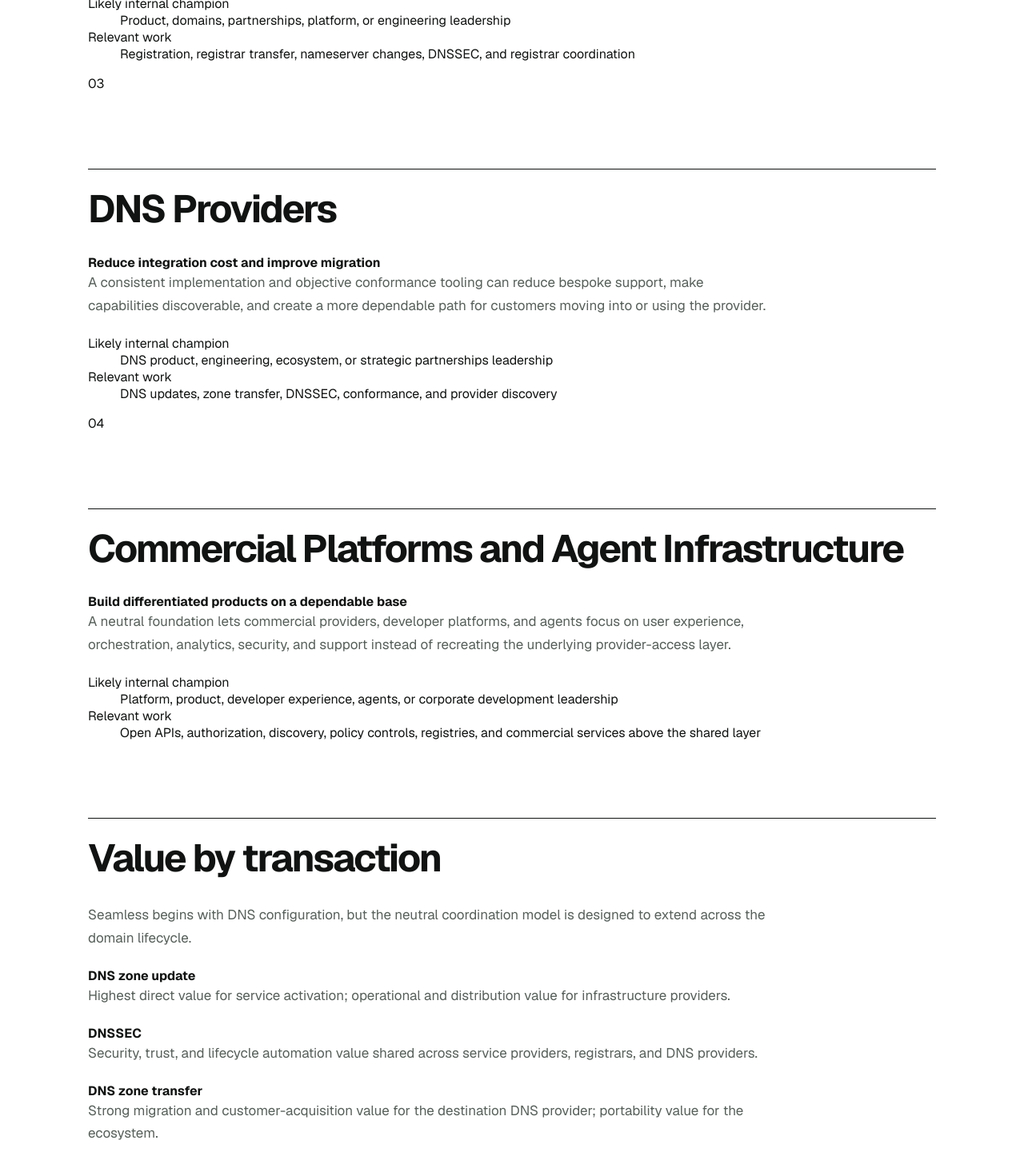
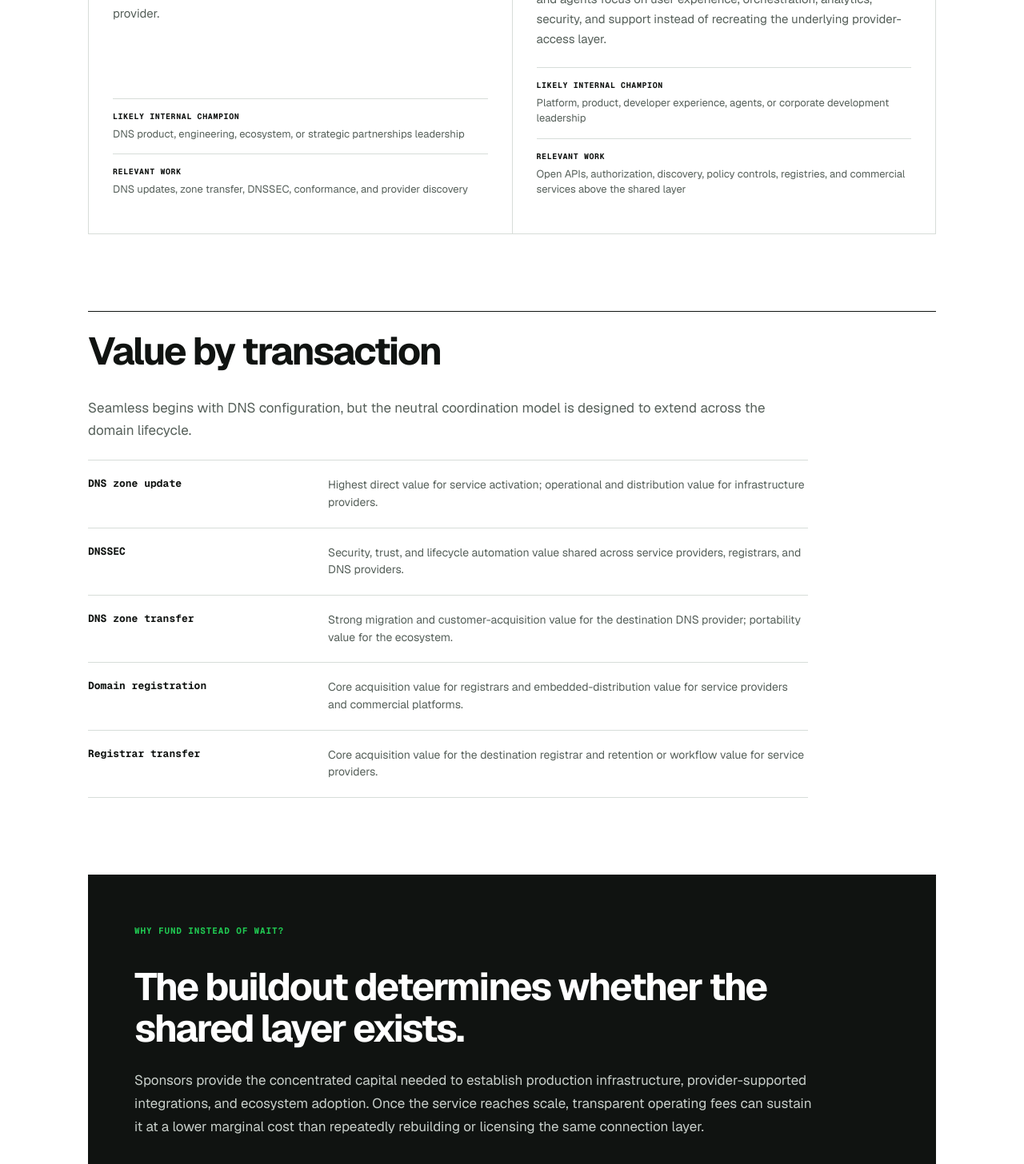
Before and after one commit to seamlessdns/website, a Next.js app: page /sponsors/why-participate in a window 1280 px wide. Shown: the part 2000-3456 px from the top of the page at 80% size. Built offline with nearby package versions, Linux system fonts and the light colour scheme.

Commit message:
Style sponsor resources and toolkit

```diff
--- a/app/sponsors/sponsors.module.css
+++ b/app/sponsors/sponsors.module.css
@@ -189,3 +189,314 @@
 
   .document h2 { margin-top: 72px; }
 }
+
+
+.pageLinks {
+  width: min(100% - 44px, 1060px);
+  margin: 52px auto 0;
+  display: grid;
+  grid-template-columns: repeat(2, minmax(0, 1fr));
+  border-top: 1px solid var(--border);
+  border-left: 1px solid var(--border);
+}
+
+.pageLinks a {
+  min-height: 180px;
+  padding: 26px;
+  display: grid;
+  grid-template-columns: auto 1fr;
+  grid-template-rows: auto 1fr;
+  column-gap: 20px;
+  border-right: 1px solid var(--border);
+  border-bottom: 1px solid var(--border);
+  background: var(--white);
+}
+
+.pageLinks a:hover { background: var(--soft); }
+
+.pageLinks span {
+  grid-row: 1 / 3;
+  color: var(--blue);
+  font-family: var(--font-mono);
+  font-size: 11px;
+}
+
+.pageLinks strong {
+  align-self: end;
+  font-size: 24px;
+  letter-spacing: -.03em;
+}
+
+.pageLinks p {
+  margin: 10px 0 0;
+  color: var(--muted);
+  font-size: 14px;
+  line-height: 1.55;
+}
+
+.document > .sourceNote {
+  margin: 90px 0 0;
+}
+
+.stakeholderGrid {
+  margin: 64px 0 0;
+  display: grid;
+  grid-template-columns: repeat(2, minmax(0, 1fr));
+  border-top: 1px solid var(--border);
+  border-left: 1px solid var(--border);
+}
+
+.stakeholderCard {
+  min-height: 520px;
+  padding: 30px;
+  display: flex;
+  flex-direction: column;
+  border-right: 1px solid var(--border);
+  border-bottom: 1px solid var(--border);
+}
+
+.stakeholderCard > span {
+  color: var(--blue);
+  font-family: var(--font-mono);
+  font-size: 11px;
+}
+
+.stakeholderCard h2 {
+  margin: 66px 0 18px;
+  padding: 0;
+  border: 0;
+  font-size: 30px;
+}
+
+.stakeholderCard > strong {
+  margin-bottom: 18px;
+  color: var(--green-dark);
+  font-family: var(--font-mono);
+  font-size: 12px;
+  text-transform: uppercase;
+}
+
+.stakeholderCard p {
+  font-size: 15px;
+  line-height: 1.65;
+}
+
+.stakeholderCard dl {
+  margin: auto 0 0;
+}
+
+.stakeholderCard dl div {
+  padding: 15px 0;
+  border-top: 1px solid var(--border);
+}
+
+.stakeholderCard dt {
+  margin-bottom: 6px;
+  color: var(--ink);
+  font-family: var(--font-mono);
+  font-size: 10px;
+  font-weight: 700;
+  letter-spacing: .06em;
+  text-transform: uppercase;
+}
+
+.stakeholderCard dd {
+  margin: 0;
+  color: var(--muted);
+  font-size: 13px;
+  line-height: 1.5;
+}
+
+.transactionList {
+  max-width: 900px;
+  border-top: 1px solid var(--border);
+}
+
+.transactionList > div {
+  padding: 20px 0;
+  display: grid;
+  grid-template-columns: minmax(190px, .45fr) 1fr;
+  gap: 30px;
+  border-bottom: 1px solid var(--border);
+}
+
+.transactionList strong {
+  font-family: var(--font-mono);
+  font-size: 13px;
+}
+
+.transactionList p {
+  margin: 0;
+  font-size: 14px;
+  line-height: 1.55;
+}
+
+.callout {
+  margin: 96px 0 0;
+  padding: clamp(28px, 5vw, 58px);
+  color: var(--white);
+  background: var(--ink);
+}
+
+.callout > span {
+  color: var(--green);
+  font-family: var(--font-mono);
+  font-size: 11px;
+  font-weight: 700;
+  letter-spacing: .08em;
+  text-transform: uppercase;
+}
+
+.callout h2 {
+  margin: 36px 0 24px;
+  padding: 0;
+  max-width: 800px;
+  border: 0;
+  color: var(--white);
+}
+
+.callout p {
+  margin: 0;
+  color: #c8cfca;
+}
+
+.inlineActions {
+  margin-top: 42px;
+  display: flex;
+  flex-wrap: wrap;
+  gap: 14px;
+}
+
+.templateBlock {
+  max-width: 900px;
+  padding: clamp(24px, 4vw, 42px);
+  border: 1px solid var(--border);
+  background: var(--soft);
+}
+
+.templateBlock p:last-child { margin-bottom: 0; }
+
+.talkingPointList {
+  max-width: 940px;
+  border-top: 1px solid var(--border);
+}
+
+.talkingPointList > div {
+  padding: 24px 0;
+  display: grid;
+  grid-template-columns: 44px 1fr;
+  gap: 20px;
+  border-bottom: 1px solid var(--border);
+}
+
+.talkingPointList > div > span {
+  color: var(--blue);
+  font-family: var(--font-mono);
+  font-size: 11px;
+}
+
+.talkingPointList strong {
+  display: block;
+  margin-bottom: 8px;
+  font-size: 18px;
+}
+
+.talkingPointList p {
+  margin: 0;
+  font-size: 15px;
+  line-height: 1.6;
+}
+
+.playbook {
+  margin: 0;
+  padding: 0;
+  max-width: 940px;
+  list-style: none;
+  counter-reset: playbook;
+  border-top: 1px solid var(--border);
+}
+
+.playbook li {
+  padding: 20px 0;
+  display: grid;
+  grid-template-columns: minmax(210px, .55fr) 1fr;
+  gap: 30px;
+  counter-increment: playbook;
+  border-bottom: 1px solid var(--border);
+  font-family: inherit;
+}
+
+.playbook li::before { content: none; }
+
+.playbook strong::before {
+  content: counter(playbook, decimal-leading-zero) " / ";
+  color: var(--blue);
+  font-family: var(--font-mono);
+  font-size: 11px;
+}
+
+.playbook span {
+  color: var(--muted);
+  font-size: 14px;
+  line-height: 1.55;
+}
+
+.faqList {
+  max-width: 940px;
+  border-top: 1px solid var(--border);
+}
+
+.faqList details {
+  border-bottom: 1px solid var(--border);
+}
+
+.faqList summary {
+  padding: 22px 38px 22px 0;
+  position: relative;
+  cursor: pointer;
+  color: var(--ink);
+  font-size: 17px;
+  font-weight: 650;
+  list-style: none;
+}
+
+.faqList summary::-webkit-details-marker { display: none; }
+
+.faqList summary::after {
+  content: "+";
+  position: absolute;
+  right: 6px;
+  color: var(--blue);
+  font-family: var(--font-mono);
+  font-size: 22px;
+}
+
+.faqList details[open] summary::after { content: "−"; }
+
+.faqList details p {
+  padding: 0 50px 22px 0;
+  font-size: 15px;
+}
+
+@media (max-width: 800px) {
+  .pageLinks,
+  .stakeholderGrid {
+    grid-template-columns: 1fr;
+  }
+
+  .stakeholderCard { min-height: 440px; }
+
+  .transactionList > div,
+  .playbook li {
+    grid-template-columns: 1fr;
+    gap: 10px;
+  }
+}
+
+@media (max-width: 700px) {
+  .pageLinks { margin-top: 30px; }
+  .pageLinks a { min-height: 145px; }
+  .inlineActions { display: grid; }
+  .inlineActions :global(.button) { width: 100%; }
+  .callout { margin-top: 72px; }
+}
```
